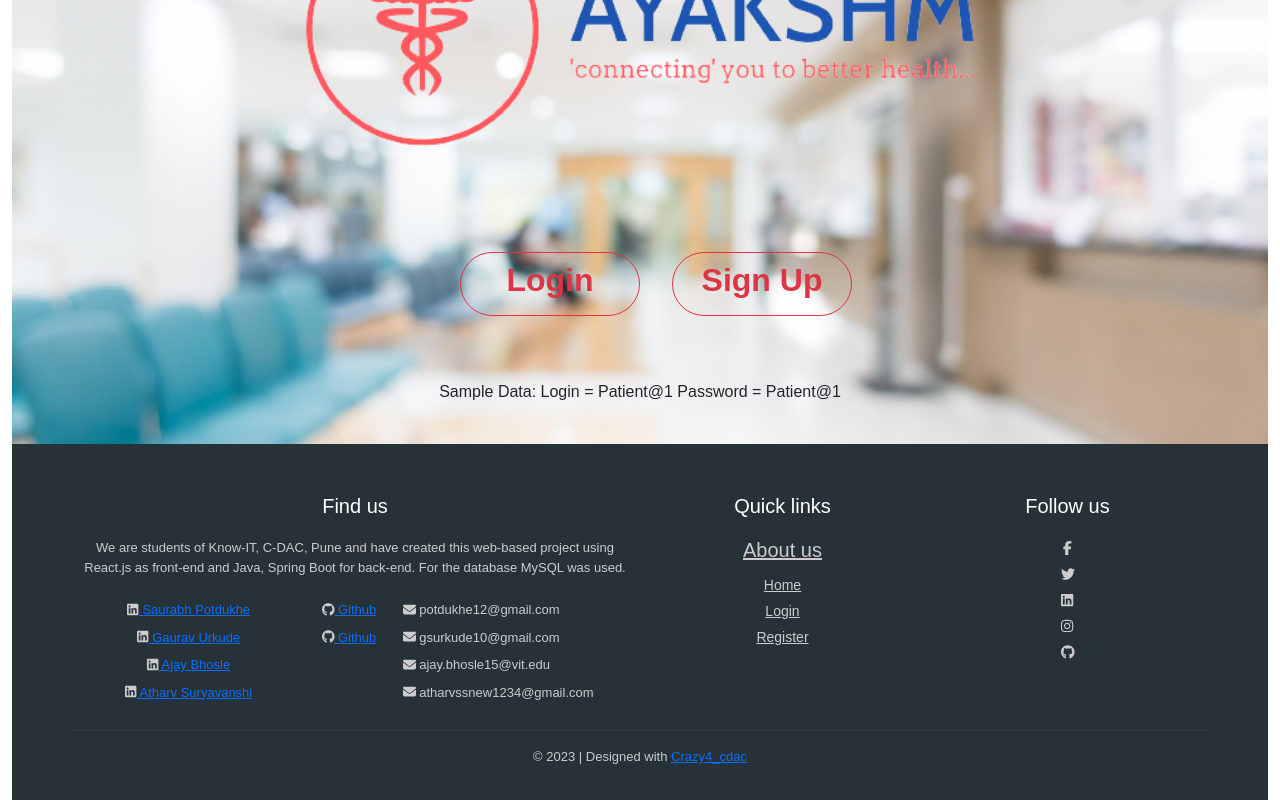
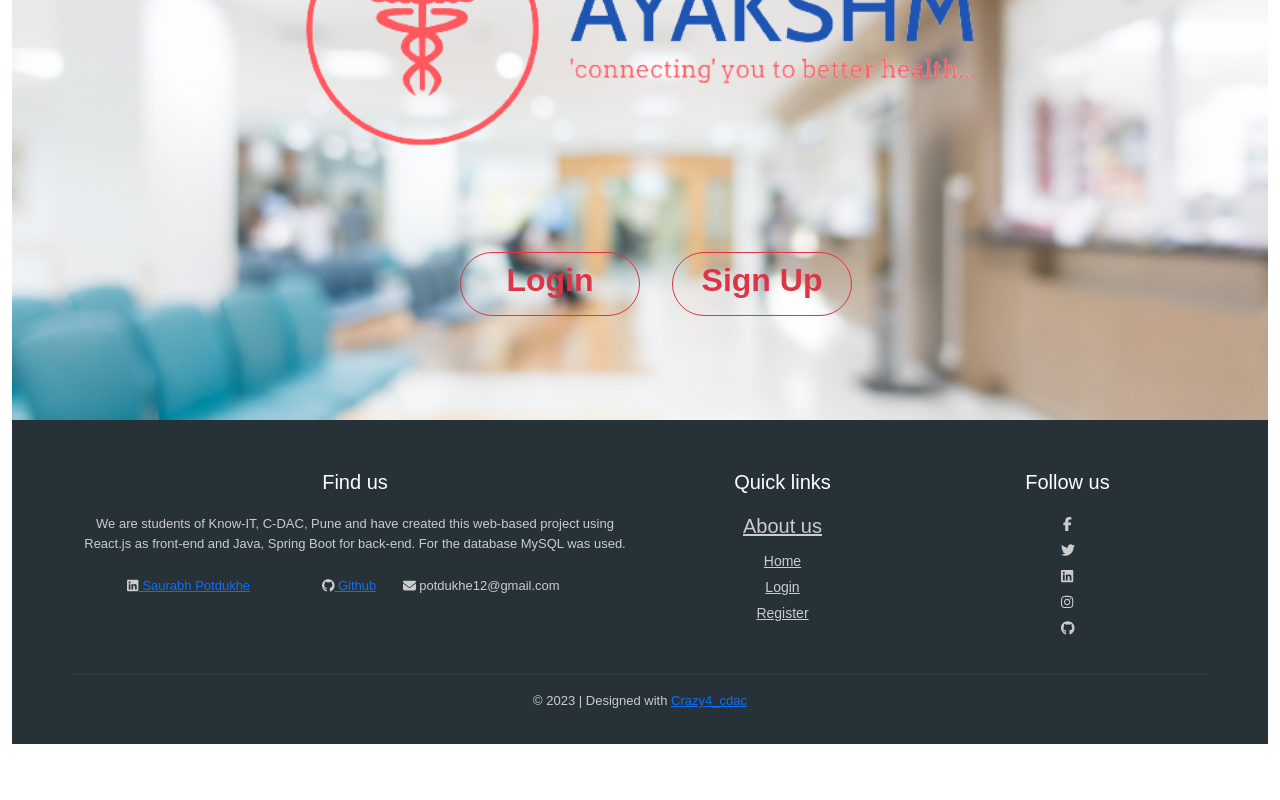
Before and after one commit to potdukhe12/HmsFrontend, a React (Create React App) app in the folder hmsfront/: page / in a window 1280 px wide. Shown: the part 254-1054 px from the top of the page. After the commit the page ends 998 px from the top, so only its background shows below. Built offline with nearby package versions, Linux system fonts and the light colour scheme.

Commit message:
Kratin update

```diff
--- a/hmsfront/src/App.js
+++ b/hmsfront/src/App.js
@@ -27,9 +27,9 @@ import { Aboutus } from './components/common/Aboutus';
 // import LogoutComp from './components/user/LogoutComp';
 
 function App() {
-// const path = "http://localhost:8080";
 
-const path = "http://13.234.186.37:8080";
+  // const path = "http://13.233.197.160:8080";
+  const path = "http://localhost:8080";
 
   return (
     <div className="App">
--- a/hmsfront/src/components/common/Aboutus.jsx
+++ b/hmsfront/src/components/common/Aboutus.jsx
@@ -6,13 +6,12 @@ import bgimg3 from "../../img/bg8.jpg";
 import Footer from "../common/Footer";
 
 import saurabh from "../../img/saurabh.jpg";
-import atharv from "../../img/atharv.jpeg";
-import ajay from "../../img/ajay.jpeg";
-import gaurav from "../../img/gaurav.jpeg";
 import img1 from "../../img/img1.jpg";
 
 import 'bootstrap/dist/css/bootstrap.min.css';
 import 'bootstrap/dist/js/bootstrap.bundle.min.js';
+import { BsAlignStart } from 'react-icons/bs';
+import { faAlignLeft } from '@fortawesome/free-solid-svg-icons';
 
 export let Aboutus = () => {
 
@@ -54,13 +53,7 @@ export let Aboutus = () => {
                                 style={{ color: 'grey' }}
                                 onMouseOver={(e) => {e.target.style.color = 'black'}}
                                 onMouseOut={(e) => e.target.style.color = 'grey'}>
-                                    <h4>&ensp;&ensp;Team Members&ensp;&ensp;</h4>
-                            </li>
-                            <li className="nav-item" onClick={() => scrollToRef(line3Ref)}
-                                style={{ color: 'grey' }}
-                                onMouseOver={(e) => {e.target.style.color = 'black'}}
-                                onMouseOut={(e) => e.target.style.color = 'grey'}>
-                                    <h4>&ensp;&ensp;Our Guides&ensp;&ensp;</h4>
+                                    <h4>&ensp;&ensp;Project by&ensp;&ensp;</h4>
                             </li>
                             <li className="nav-item" onClick={() => scrollToRef(line4Ref)}
                                 style={{ color: 'grey' }}
@@ -94,11 +87,10 @@ export let Aboutus = () => {
                         <p class="mt-4">
                         The main objective of this project is building a website which can increase the
                         interaction between patients, doctors and hospitals.
-                        Supposing the patients have the knowledge of computers and the internet,
-                        they can easily find hospital facilities and treatments. They also can find medicines,
-                        medical equipment, blood banks etc. Also finding the basic fees of doctors and comparing them is easy.
-                        On the other side, doctors and hospitals can also manage their requirements according to patients.
-                        Data about the available facilities can be visible to the patients.
+                        To help people like Sunita Sharma(i.e. ages 65+) to live a healthier and better life,
+                        I propose developing a personalized health monitoring and assistance system using technology.
+                        This system will incorporate various devices and sensors to track her health parameters and
+                        provide real-time assistance for better management of her well-being.
 
                         </p>
                     </div>
@@ -106,125 +98,50 @@ export let Aboutus = () => {
             </div>
         </div>
         {/* Team Members */}
-        <div ref={line2Ref} style={{ backgroundImage: `url(${bgimg3})`, backgroundRepeat: "no-repeat", backgroundSize: "cover", position: "relative"}}>
+        <div ref={line2Ref} style={{ backgroundImage: `url(${bgimg3})`, backgroundRepeat: "no-repeat", backgroundSize: "cover"}}>
             <div className="container-fluid">
                 <div className="row shadow" style={{padding:"0 10% 0 10%"}}>
-                <h1 className='display-2' style={{padding:"8% 0 3% 0"}}><strong>Team Members</strong></h1>
-                    <div className="col-md-3" style={{padding:"15px"}}>
+                <h1 className='display-2' style={{padding:"8% 0 3% 0"}}><strong>Project by</strong></h1>
+                <div className="col-md-4" style={{padding:"15px"}}></div>
+                    <div className="col-md-4" style={{padding:"15px"}}>
                         <div className="card mt-1" style={{padding:"20px",borderRadius:"30px"}}>
                             <img src={saurabh} className="img-fluid rounded-top bg-light" alt="userdp" sizes='100px'/>
                             <h4 className="mt-3 text-dark" style={{fontFamily:"cursive"}}>Saurabh Ashok Potdukhe</h4>
                             <h6 className="text-muted">potdukhe12@gmail.com</h6>
                         </div>
                     </div>
-                    <div className="col-md-3" style={{padding:"15px"}}>
-                        <div className="card mt-1" style={{padding:"20px",borderRadius:"30px"}}>
-                            <img src={atharv} className="img-fluid rounded-top bg-light" alt="userdp" sizes='100px'/>
-                            <h4 className="mt-3 text-dark" style={{fontFamily:"cursive"}}>Atharv Sanjeev Suryavanshi</h4>
-                            <h6 className="text-muted">atharvssnew1234@gmail.com</h6>
-                        </div>
-                    </div>
-                    <div className="col-md-3" style={{padding:"15px"}}>
-                        <div className="card mt-1" style={{padding:"20px",borderRadius:"30px"}}>
-                            <img src={ajay} className="img-fluid rounded-top bg-light" alt="userdp" sizes='100px'/>
-                            <h4 className="mt-3 text-dark" style={{fontFamily:"cursive"}}>Ajay Shivajirao Bhosle</h4>
-                            <h6 className="text-muted">ajay.bhosle15@vit.edu</h6>
-                        </div>
-                    </div>
-                    <div className="col-md-3" style={{padding:"15px"}}>
-                        <div className="card mt-1" style={{padding:"20px",borderRadius:"30px"}}>
-                            <img src={gaurav} className="img-fluid rounded-top bg-light" alt="userdp" sizes='100px'/>
-                            <h4 className="mt-3 text-dark" style={{fontFamily:"cursive"}}>Gaurav Shankar Urkude</h4>
-                            <h6 className="text-muted">gsurkude10@gmail.com</h6>
-                        </div>
-                    </div>
-                    <div class="mb-5">
-
-                    </div>
+                    <div className="col-md-4" style={{padding:"15px"}}></div>
                 </div>
             </div>
         </div>
-        {/* Our Guides */}
-        <div ref={line3Ref} style={{ backgroundImage: `url(${bgimg3})`, backgroundRepeat: "no-repeat", backgroundSize: "cover", position: "relative"}}>
-        <div className="container-fluid">
-            <div className="row" style={{padding:"0 10% 0 10%"}}>
-                <h1 className='display-2' style={{padding:"50px 0 0 0"}}><strong>Our Guides</strong></h1>
-                    <div className="col-md-1">
 
-                    </div>
-                    <div className="col-md-5" style={{padding:"30px"}}>
-                        <div className="card mt-1" style={{padding:"25px",borderRadius:"20px"}}>
-                            <h4 className="mt-3 text-dark" style={{fontFamily:"cursive"}}>Mr. Prathamesh Naik</h4>
-                            <h6 className="text-muted">prathamsnaik@gmail.com</h6>
-                        </div>
-                    </div>
-                    <div className="col-md-5" style={{padding:"30px"}}>
-                        <div className="card mt-1" style={{padding:"25px",borderRadius:"20px"}}>
-                            <h4 className="mt-3 text-dark" style={{fontFamily:"cursive"}}>Mrs. Dhanashree Rangole</h4>
-                            <h6 className="text-muted">dhanashreerangole@gmail.com</h6>
-                        </div>
-                    </div>
-                    <div className="col-md-1">
-
-                    </div>
-                </div>
-                <div className="row shadow" style={{padding:"0 10% 0 10%"}}>
-                <h6 className='display-2' style={{padding:"40px 0 25px 0",fontSize:"35px"}}><strong>Special thanks to...</strong></h6>
-                    <p style={{padding:"0 0 50px 0"}}>
-                        A project of such comprehensive coverage cannot be prepared without help from numerous sources.
-                        We gratefully acknowledge the generous help of <b>Mrs. Bakul Joshi</b> {/*, <b>Mrs. Dhanashree Rangole</b>*/} for her
-                        inspiration, guidance & assistance at all stages of this project work. We owe them a great debt
-                        of gratitude as without their support this work would not have been completed, indeed.
-                        We feel privileged to have <b>Mr. Shrinivas Jadhav</b> as <b>Vice-President</b> of <b>Know-IT C-DAC, Pune</b>.
-                        His enthusiasm & motivation were invaluable for us. We are equally
-                        indebted to all the <b>staff members of PG-DAC Department</b> <b>Know-IT C-DAC, PUNE</b>.
-                        Last but not the least we are very thankful to our <b><i>PARENTS</i></b> for their financial and moral
-                        support. Finally, we would also like to gratify to our frients and family for their constant support and
-                        motivation.
-                    </p>
-                </div>
-            </div>
-        </div>
         {/* Future Scope */}
         <div ref={line4Ref} style={{ backgroundImage: `url(${bgimg2})`, backgroundRepeat: "no-repeat", backgroundSize: "cover", position: "relative"}}>
-            <div className="row" style={{padding:"0 10% 0 10%"}}>
-                <h1 className='display-2' style={{padding:"50px 0 0 0"}}><strong>Future Scope</strong></h1>
-                    <div className="col-md-4" style={{padding:"30px"}}>
-                        <div className="card mt-1" style={{padding:"20px",borderRadius:"40px"}}>
-                            <h5 className="mt-3 text-dark" style={{fontFamily:"cursive"}}>
-                                We have all heard the term “big data” and what it can do for healthcare.
-                                As technology advances, big data and its applications in everyday life will also be used.
-                            </h5>
-                        </div>
-                    </div>
-                    <div className="col-md-4" style={{padding:"30px"}}>
-                        <div className="card mt-1" style={{padding:"20px",borderRadius:"40px"}}>
-                            <h5 className="mt-3 text-dark" style={{fontFamily:"cursive"}}>
-                                Hospitals are beginning to take advantage of technological advancements
-                                from a single-server system to a cloud-based system.
-                            </h5>
-                        </div>
-                    </div>
-                    <div className="col-md-4" style={{padding:"30px"}}>
-                        <div className="card mt-1" style={{padding:"20px",borderRadius:"40px"}}>
-                            <h5 className="mt-3 text-dark" style={{fontFamily:"cursive"}}>
-                                With the Internet of Things, hospitals will manage their patients more conveniently
-                                and effectively, with increased safety and better customer service.
-                            </h5>
-                        </div>
-                    </div>
-                </div>
-            <div className="row" style={{padding:"0 10% 0 10%"}}>
-            <h6 className='display-2' style={{padding:"50px 0 25px 0",fontSize:"35px"}}><strong>What will be the Future of Medical Practice...</strong></h6>
-                <p>
-                    The Healthcare Management System will soon be able to streamline the administrative process of hospitals.
-                    Instead of having paper files, these software programs will use advanced technology to secure and
-                    store all patient records in one location. This will streamline the process of running a hospital.
-                    In addition, it will allow the staff to easily share information with doctors and other medical professionals
-                    who may be at a remote location.
-                    <br/><br/><br/><br/>
-                </p>
-            </div>
+        <div className="container-fluid">
+        <div className="row shadow" style={{padding:"0 10% 0 10%"}}>
+
+            <h1 style={{padding:"8% 0 3% 0"}}>Value Outcome:</h1>
+            <p>The personalized health monitoring and assistance system will have several benefits for Sunita Sharma and other elderly individuals:</p>
+        <div class="col-2"></div>
+        <div class="col-8" style={faAlignLeft}>
+            <h3>Early Detection of Health Issues:</h3>
+            <p>The system will continuously monitor vital signs such as heart rate, blood pressure, and oxygen levels, enabling early detection of potential health issues.</p>
+
+            <h3>Medication Reminders:</h3>
+            <p>The system will provide reminders for taking medications on time, reducing the chances of missed doses.</p>
+
+            <h3>Fall Detection and Emergency Alerts:</h3>
+            <p>By incorporating motion sensors, the system will be able to detect falls and automatically send alerts to designated emergency contacts.</p>
+
+            <h3>Activity Tracking:</h3>
+            <p>The system will track Sunita's physical activity levels and encourage her to stay active, leading to improved overall health and fitness.</p>
+
+            <h3>Personalized Recommendations:</h3>
+            <p>Based on the collected health data, the system can provide personalized recommendations for diet, exercise, and lifestyle modifications.</p>
+        </div>
+        <div class="col-2"></div>
+        </div>
+        </div>
         </div>
 
         {/* Contact Us */}
--- a/hmsfront/src/components/common/Footer.jsx
+++ b/hmsfront/src/components/common/Footer.jsx
@@ -43,75 +43,7 @@ return (
                             </div>
                         </div>
                     </div>
-                    <div className="row">
-                        <div className="col-5">
-                            <p>
-                                <FontAwesomeIcon icon={faLinkedin} />
-                                <a href='https://www.linkedin.com/in/gaurav-urkude-74b310261/'> Gaurav Urkude</a>
-                            </p>
-                        </div>
-                        <div className="col-7">
-                            <div className="row">
-                            <div className="col-md-3">
-                                <p>
-                                    <FontAwesomeIcon icon={faGithub} />
-                                    <a href='https://github.com/gauravurkude'> Github</a><br/>
-                                </p>
-                            </div>
-                            <div className="col-md-9 text-start">
-                                <p>
-                                    <FontAwesomeIcon icon={faEnvelope} /> gsurkude10@gmail.com
-                                </p>
-                            </div>
-                            </div>
-                        </div>
-                    </div>
-                    <div className="row">
-                        <div className="col-5">
-                            <p>
-                                <FontAwesomeIcon icon={faLinkedin} />
-                                <a href='https://github.com/ajaybhosle1212'> Ajay Bhosle </a>
-                            </p>
-                        </div>
-                        <div className="col-7">
-                            <div className="row">
-                            <div className="col-md-3">
-                                <p>
-                                    {/* <FontAwesomeIcon icon={faGithub} />
-                                        <a href=''>Github</a><br/> */}
-                                </p>
-                            </div>
-                            <div className="col-md-9 text-start">
-                                <p>
-                                    <FontAwesomeIcon icon={faEnvelope} /> ajay.bhosle15@vit.edu
-                                </p>
-                            </div>
-                            </div>
-                        </div>
-                    </div>
-                    <div className="row">
-                        <div className="col-5">
-                            <p>
-                                <FontAwesomeIcon icon={faLinkedin} />
-                                <a href='https://github.com/atharva-suryavanshi'> Atharv Suryavanshi</a>
-                            </p>
-                        </div>
-                        <div className="col-7">
-                            <div className="row">
-                            <div className="col-md-3">
-                                <p>
-                                    {/* <FontAwesomeIcon icon={faGithub} />
-                                        <a href=''>Github</a><br/> */}
-                                </p>
-                            </div>
-                            <div className="col-md-9 text-start">
-                                <p>
-                                    <FontAwesomeIcon icon={faEnvelope} /> atharvssnew1234@gmail.com
-                                </p>
-                            </div>
-                            </div>
-                        </div>
-                    </div>
+
                 </div>
                     <div className="col-md-3">
                         <h5 className="headin5_amrc col_white_amrc pt2">Quick links</h5>
--- a/hmsfront/src/components/common/Home.jsx
+++ b/hmsfront/src/components/common/Home.jsx
@@ -41,9 +41,7 @@ return (
                     </div>
                 </div>
             <div style={{padding:"40px"}}>
-Sample Data:
-Login	 = Patient@1
-Password = Patient@1
+
             </div>
             </div>
             <Footer></Footer>
```
